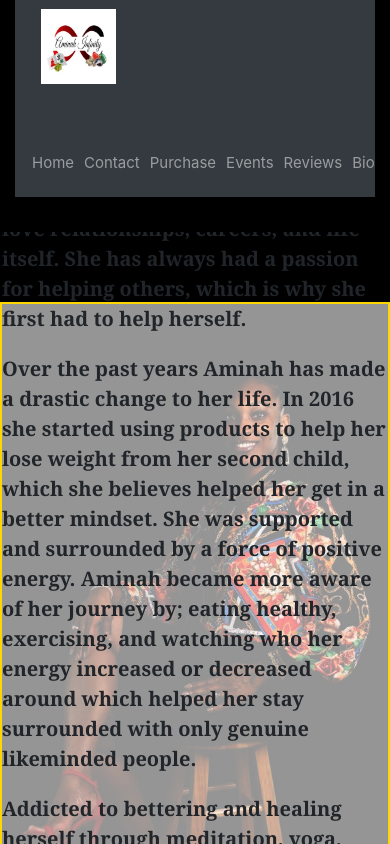
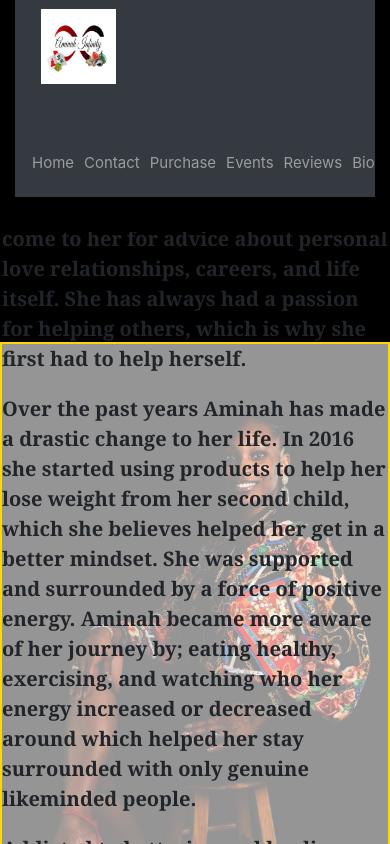
Before and after one commit to jjamaltwin/elementsofinfinity, a React (Create React App) app: page /bio in a window 390 px wide. Shown: the top 844 px of the page. Built offline with nearby package versions, Linux system fonts and the light colour scheme; a web font is replaced by a local one.

Commit message:
working on mobile design

```diff
--- a/src/App.css
+++ b/src/App.css
@@ -563,7 +563,7 @@ input[type="submit"] {
 @media only screen and (max-width: 200 - 428px) {
 }
 .biowrap {
-  padding: 2rem 0rem;
+  padding: 6rem 0rem;
 }
 
 
```
